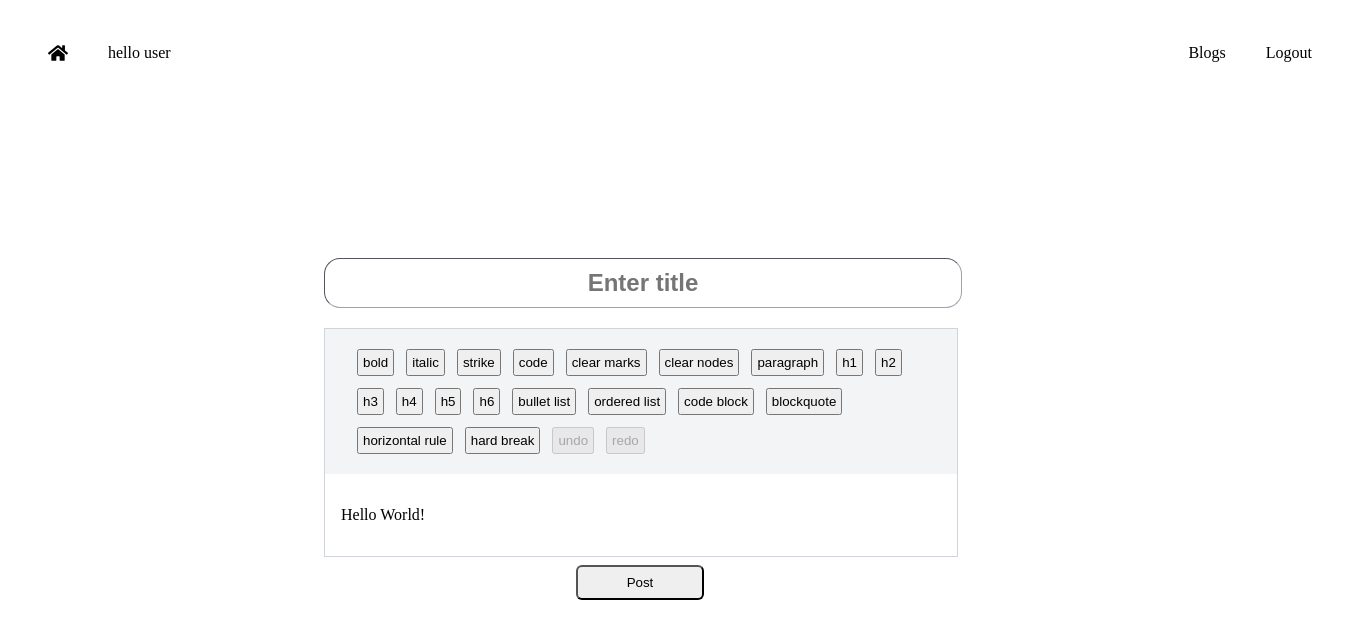
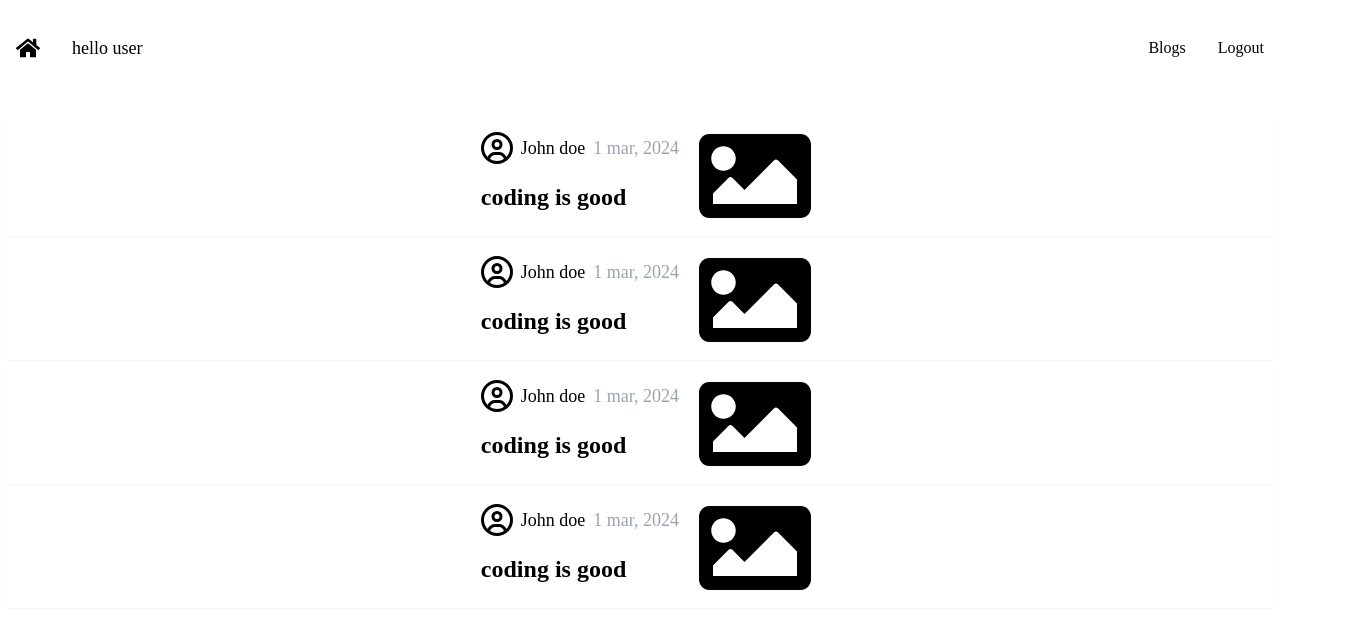
Before and after one commit to lokeshsingh3721/blogging-app, a React (Vite) app in the folder frontend/: page / in a window 1280 px wide. Shown: the top 638 px of the page, 1352 px wide, since content can reach past the window. Built offline with nearby package versions, Linux system fonts and the light colour scheme.

Commit message:
add cards

```diff
--- a/frontend/src/App.tsx
+++ b/frontend/src/App.tsx
@@ -4,12 +4,14 @@ import { BrowserRouter, Route, Routes } from "react-router-dom";
 import Index from ".";
 import Signin from "./signin";
 import Signup from "./signup";
+import Tiptap from "./editor/editor";
 
 const App = () => {
   return (
     <BrowserRouter>
       <Routes>
         <Route path="/" element={<Index />} />
+        <Route path="/editor" element={<Tiptap />} />
         <Route path="/signin" element={<Signin />} />
         <Route path="/signup" element={<Signup />} />
       </Routes>
--- /dev/null
+++ b/frontend/src/components/card.tsx
@@ -0,0 +1,26 @@
+import React from "react";
+
+import { FaRegCircleUser } from "react-icons/fa6";
+import { FaImage } from "react-icons/fa";
+
+const Card = () => {
+  return (
+    <div className=" flex shadow-sm border-b-2   justify-center gap-2">
+      <div className="flex flex-col   ">
+        <div className="*:m-0 flex items-center p-3 justify-between gap-2 ">
+          <FaRegCircleUser className="w-8 h-auto" />
+          <p className="text-lg">John doe</p>
+          <p className="m-0 text-lg text-gray-400 ">1 mar, 2024</p>
+        </div>
+
+        <h2 className="m-0 py-2 px-3">coding is good</h2>
+      </div>
+
+      <div className=" ">
+        <FaImage className="w-28 h-auto" />
+      </div>
+    </div>
+  );
+};
+
+export default Card;
--- /dev/null
+++ b/frontend/src/components/navbar.tsx
@@ -0,0 +1,19 @@
+import React from "react";
+import { FaHome } from "react-icons/fa";
+
+const Navbar = () => {
+  return (
+    <nav className="w-full flex justify-between  mb-8 ">
+      <div className="flex flex-row justify-center items-center gap-8 p-2">
+        <FaHome className="w-6 h-auto" />
+        <p className="text-lg">hello user </p>
+      </div>
+      <div className="flex flex-row justify-center items-center gap-8 p-2">
+        <p>Blogs</p>
+        Logout
+      </div>
+    </nav>
+  );
+};
+
+export default Navbar;
--- a/frontend/src/editor/editor.tsx
+++ b/frontend/src/editor/editor.tsx
@@ -1,6 +1,8 @@
 import { useEditor, EditorContent } from "@tiptap/react";
 import StarterKit from "@tiptap/starter-kit";
 import MenuBar from "./menu";
+import { useNavigate } from "react-router-dom";
+import { createBlog } from "../lib/postHandler";
 
 // define your extension array
 const extensions = [StarterKit];
@@ -8,10 +10,26 @@ const extensions = [StarterKit];
 const content = "<p>Hello World!</p>";
 
 const Tiptap = () => {
+  const navigate = useNavigate();
+
   const editor = useEditor({
     extensions,
     content,
   });
+
+  const postHandler = () => {
+    if (!editor) return;
+
+    const editorAsJson = editor?.getJSON();
+    const editorAsString = JSON.stringify(editorAsJson);
+
+    console.log(editorAsString);
+
+    const data = createBlog(editor);
+
+    // if everything is good return to the home page
+    navigate("/");
+  };
 
   return (
     <div className="mt-40 w-full sm:w-1/2 mx-auto   ">
@@ -27,7 +45,12 @@ const Tiptap = () => {
       >
         <MenuBar editor={editor ? editor : null} />
       </EditorContent>
-      <button className=" block mx-auto px-3 py-2 w-32 cursor-pointer rounded-md mt-2">
+      <button
+        onClick={() => {
+          postHandler();
+        }}
+        className=" block mx-auto px-3 py-2 w-32 cursor-pointer rounded-md mt-2"
+      >
         Post
       </button>
     </div>
--- a/frontend/src/editor/menu.tsx
+++ b/frontend/src/editor/menu.tsx
@@ -32,12 +32,7 @@ const MenuBar = ({ editor }: { editor: Editor | null }) => {
       >
         code
       </button>
-      <button onClick={() => editor?.chain().focus().unsetAllMarks().run()}>
-        clear marks
-      </button>
-      <button onClick={() => editor?.chain().focus().clearNodes().run()}>
-        clear nodes
-      </button>
+
       <button
         onClick={() => editor?.chain().focus().setParagraph().run()}
         className={editor?.isActive("paragraph") ? "is-active" : ""}
--- a/frontend/src/index.tsx
+++ b/frontend/src/index.tsx
@@ -1,12 +1,18 @@
 import React from "react";
-import Tiptap from "./editor/editor";
-import Navbar from "./navbar";
+
+import Navbar from "./components/navbar";
+import Card from "./components/card";
 
 const Index = () => {
   return (
     <div>
       <Navbar />
-      <Tiptap />
+      <div className="flex flex-col gap-2">
+        <Card />
+        <Card />
+        <Card />
+        <Card />
+      </div>
     </div>
   );
 };
--- /dev/null
+++ b/frontend/src/lib/postHandler.ts
@@ -0,0 +1,5 @@
+import { Editor } from "@tiptap/react";
+
+export function createBlog(editor: Editor) {
+  console.log(editor);
+}
--- a/frontend/src/navbar.tsx
+++ /dev/null
@@ -1,19 +0,0 @@
-import React from "react";
-import { FaHome } from "react-icons/fa";
-
-const Navbar = () => {
-  return (
-    <nav className="w-full flex justify-between  mb-5 px-10 py-5">
-      <div className="flex flex-row justify-center items-center gap-10">
-        <FaHome className="w-5 h-5" />
-        <p>hello user </p>
-      </div>
-      <div className="flex flex-row justify-center items-center gap-10">
-        <p>Blogs</p>
-        Logout
-      </div>
-    </nav>
-  );
-};
-
-export default Navbar;
```
